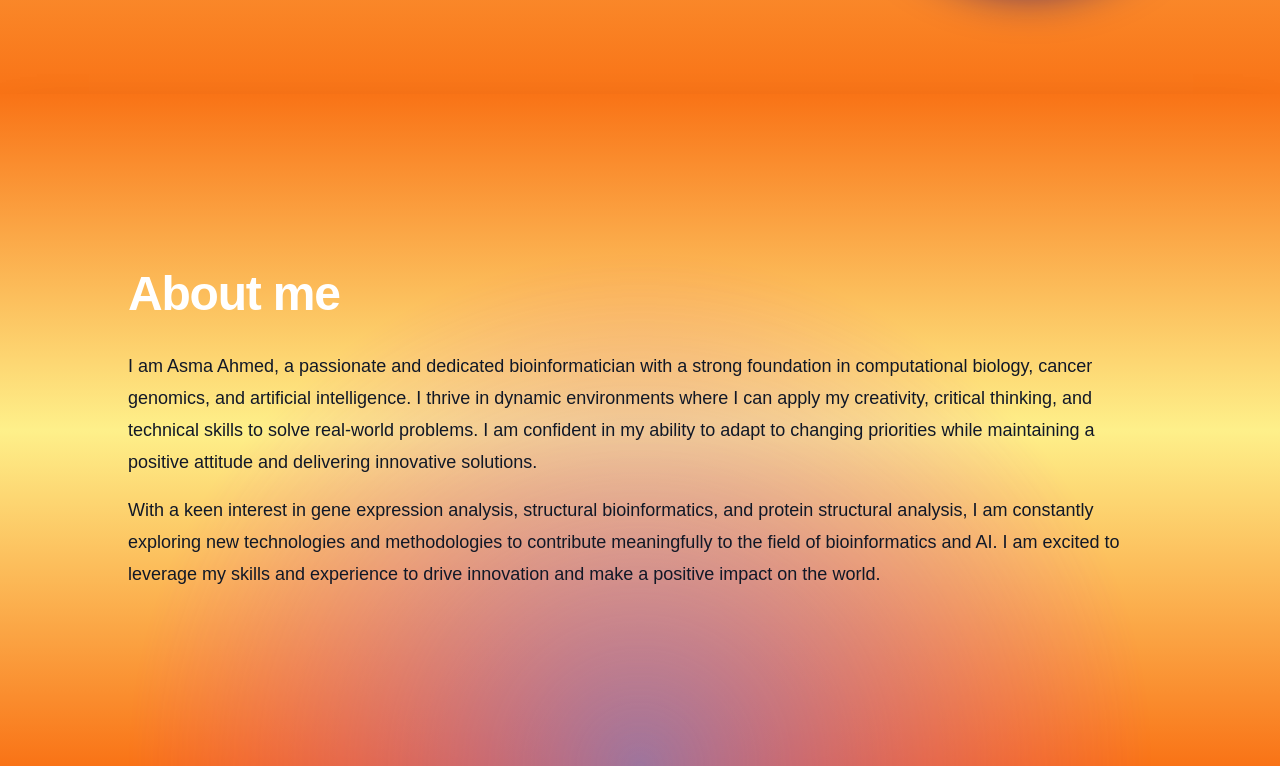
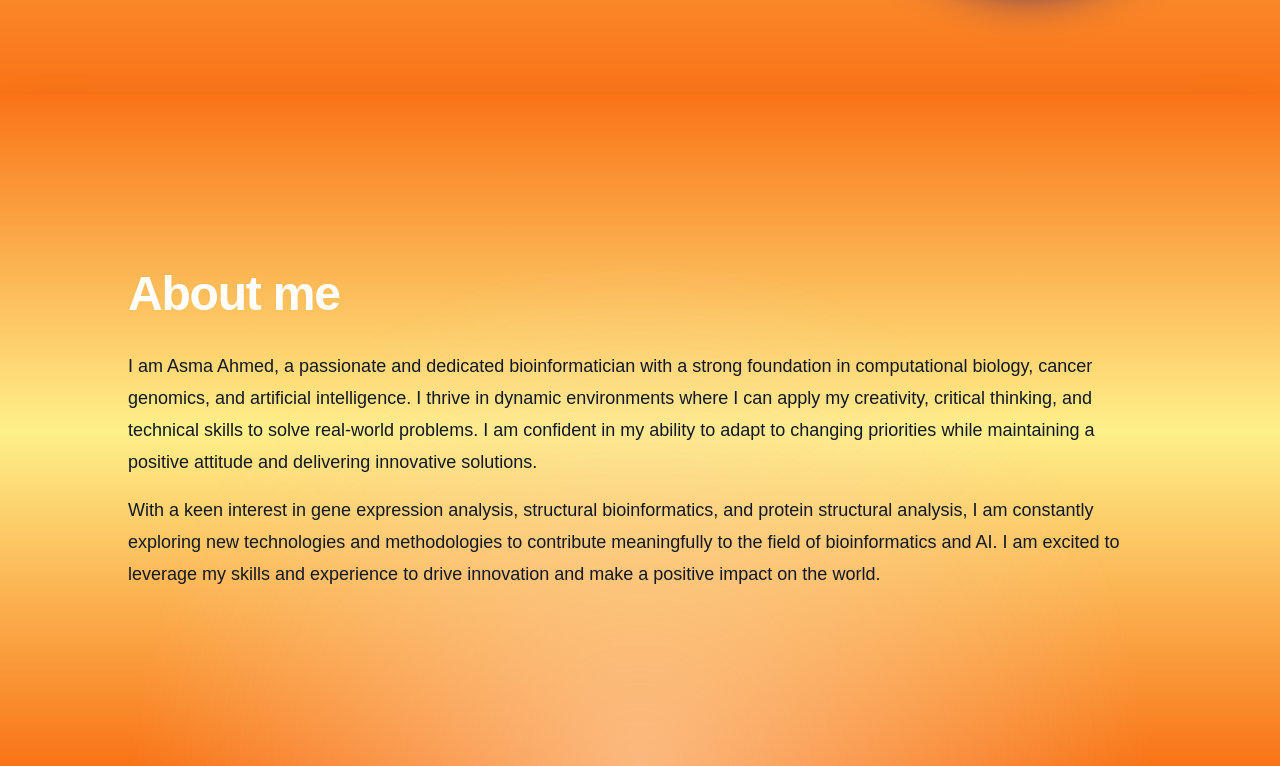
Before and after one commit to mubashir1837/asma-ahmed, a Next.js app: page / in a window 1280 px wide. Shown: the part 562-1328 px from the top of the page. Built offline with nearby package versions, Linux system fonts and the light colour scheme.

Commit message:
portfolio

```diff
--- a/src/app/components/AboutMe.jsx
+++ b/src/app/components/AboutMe.jsx
@@ -16,8 +16,8 @@ const AboutMe = () => {
                     <circle cx="512" cy="512" r="512" fill="url(#gradient)" fillOpacity="0.7" />
                     <defs>
                         <radialGradient id="gradient" cx="512" cy="512" r="512" gradientUnits="userSpaceOnUse">
-                            <stop stopColor="#7775D6" />
-                            <stop offset="1" stopColor="#E935C1" />
+                            <stop stopColor="#fcd6a9" />
+                            <stop offset="1" stopColor="#fcd6a9" />
                         </radialGradient>
                     </defs>
                 </svg>
--- a/src/app/components/Hero.jsx
+++ b/src/app/components/Hero.jsx
@@ -12,10 +12,10 @@ const Hero = () => {
     <div id='home' className=" bg-gradient-to-b from-yellow-200 to-orange-500  flex flex-col items-center justify-center  py-24 relative">
       {/* Social Links */}
       <motion.div
-        initial={{ opacity: 0, scale: 0.5 }}
-        animate={{ opacity: 1, scale: 1 }}
-        transition={{ duration: 0.5 }}
-        className="col-span-8 place-self-center text-start sm:text-top justify-self-start text-black"
+        initial={{ y: -50 }}
+        animate={{ y: 0 }}
+        transition={{ duration: 0.3, ease: "linear" }}
+        className="col-span-8 text-black"
       >
         <div className="absolute left-2 top-[10%] lg:top-[60%] md:left-6 lg:left-8 transform md:-translate-y-1/2">
           <ul className="space-y-4  p-2 rounded-full">
--- a/src/app/components/Navbar.jsx
+++ b/src/app/components/Navbar.jsx
@@ -144,7 +144,7 @@ const Navbar = () => {
               Home
             </a>
             <a
-              href="#aboutme"
+              href="#about"
               className="block rounded-md px-3 py-2 text-base font-medium text-gray-300 hover:bg-gray-700 hover:text-white"
             >
               About
```
